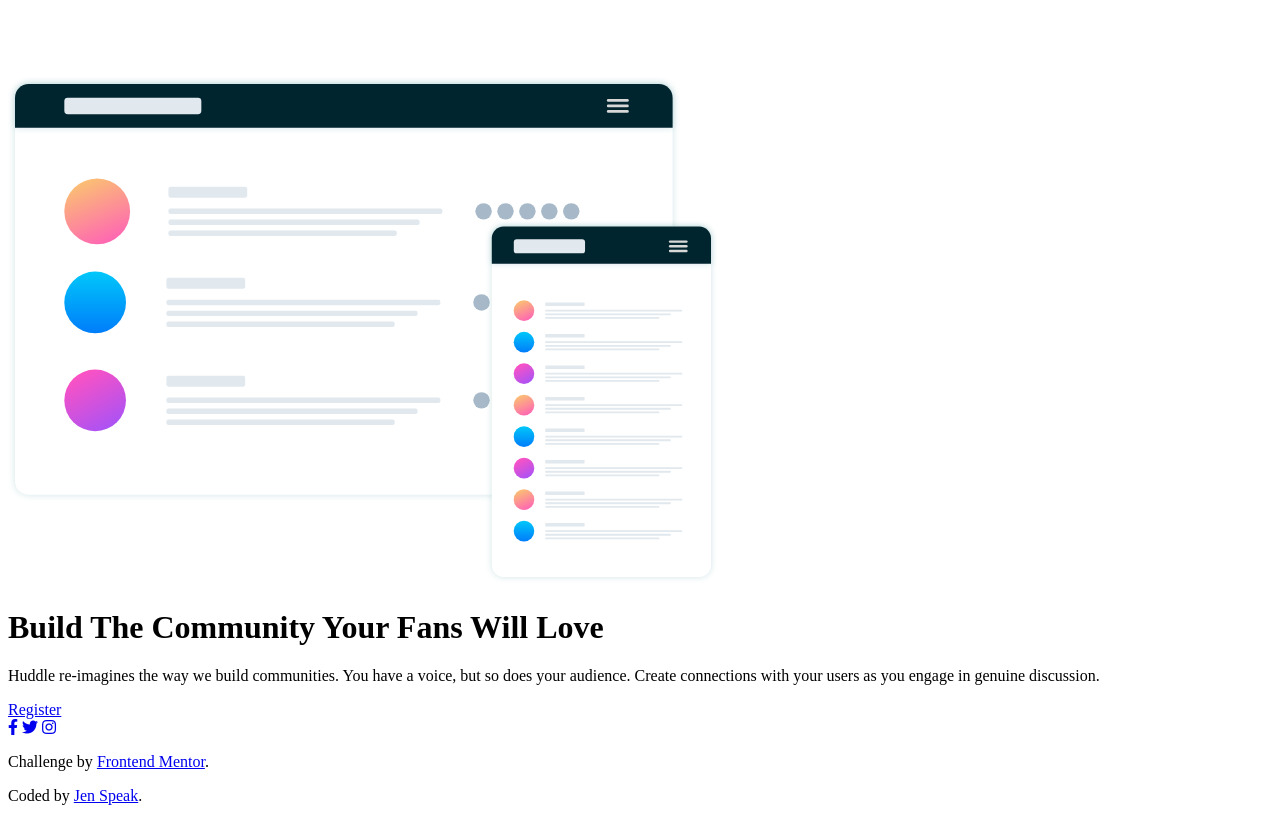
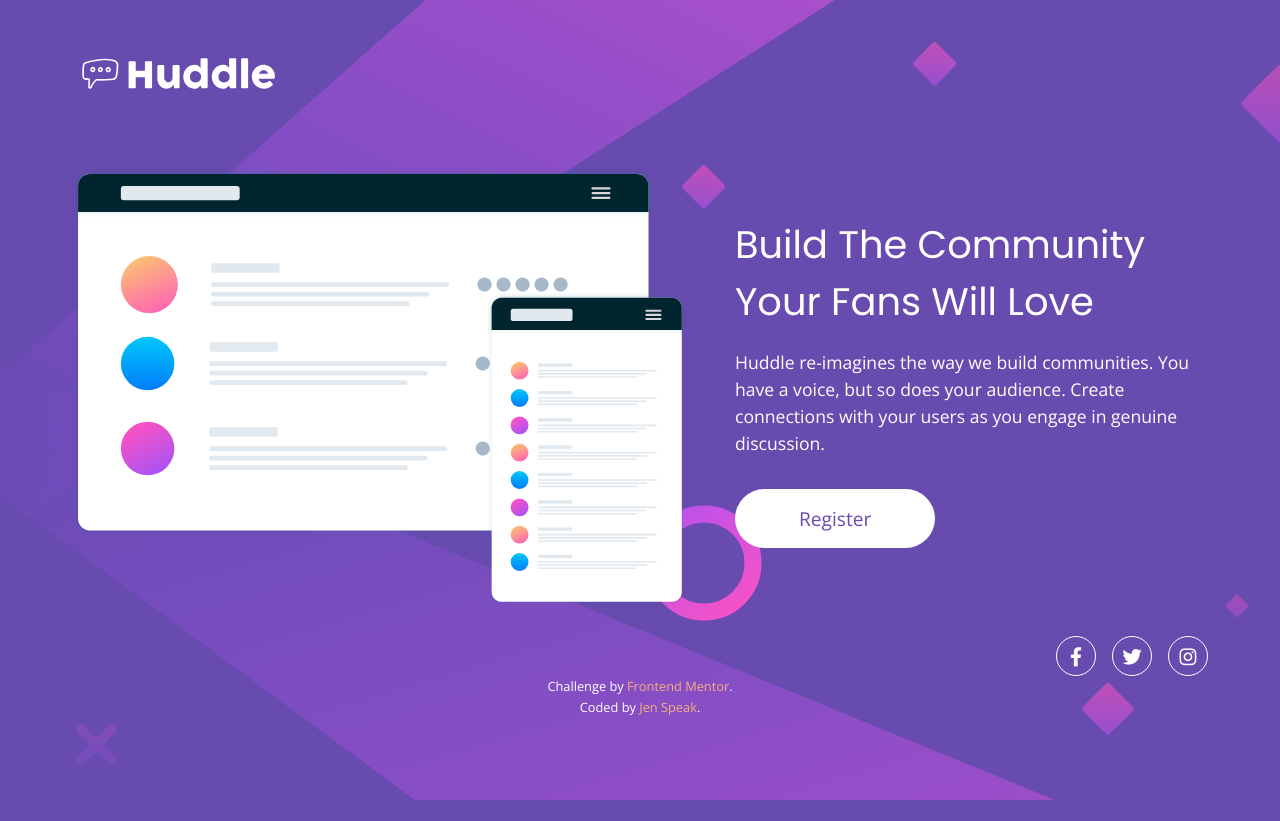
Before and after one commit to En-Jen/fm-huddle-landing-page, a plain HTML site: page index.html in a window 1280 px wide. After the commit the page ends 800 px from the top, so only its background shows below. Drawn offline with nearby package versions, Linux system fonts and the light colour scheme.

Commit message:
edited link to CSS file in HTML head

```diff
--- a/index.html
+++ b/index.html
@@ -3,7 +3,7 @@
   <head>
     <meta charset="UTF-8">
     <meta name="viewport" content="width=device-width, initial-scale=1.0">
-    <link rel="stylesheet" type="text/css" href="./style-2.css">
+    <link rel="stylesheet" type="text/css" href="./style.css">
     <link rel="icon" type="image/png" sizes="32x32" href="./images/favicon-32x32.png">
     <!-- Google fonts -->
     <link href="https://fonts.googleapis.com/css2?family=Poppins:wght@400;700&display=swap" rel="stylesheet">
```
